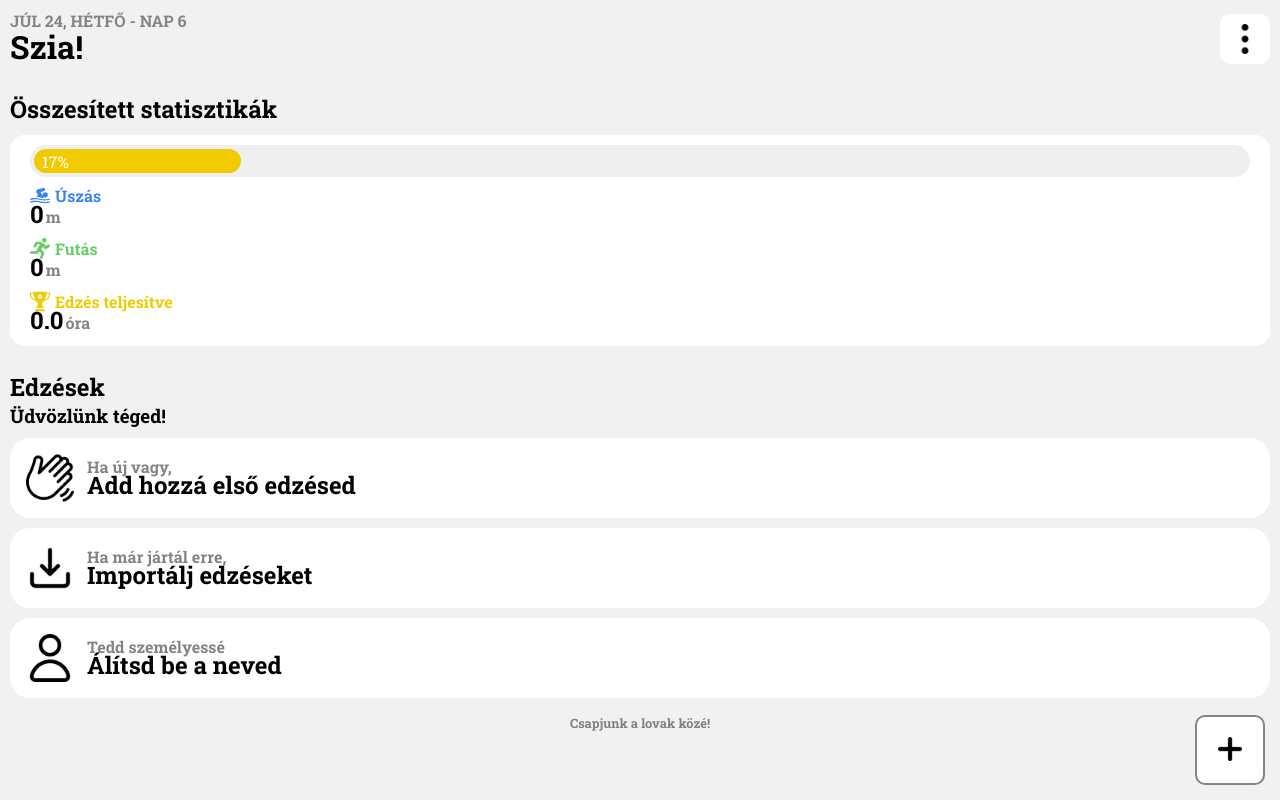
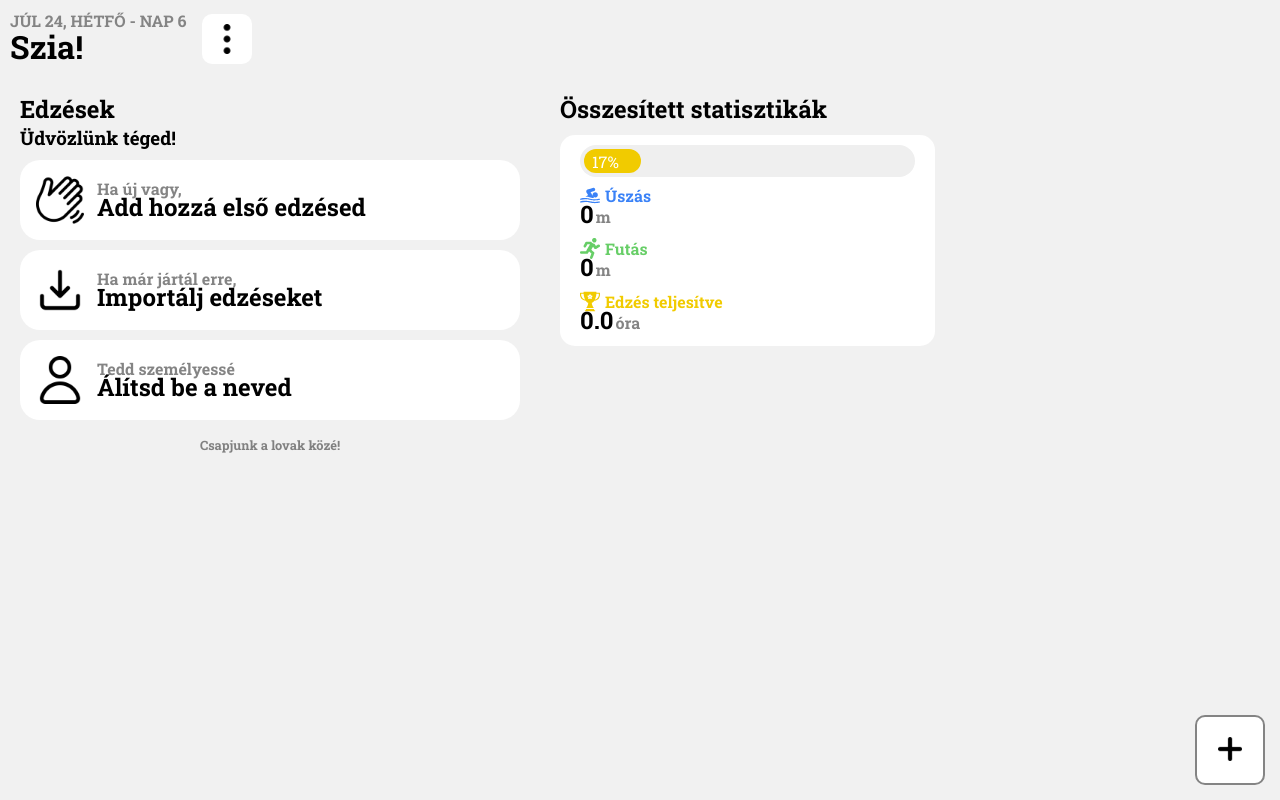
Before and after one commit to bbertold/waterpolo-app, a plain HTML site: page index.html in a window 1280 px wide. Drawn offline with Linux system fonts and the light colour scheme.

Commit message:
[1.1.1] Fix all time stat completed hours
All time stat hours are now fixed and display non complete hours with the correct decimal
Added basic structure for future update which makes JSON file uploading for import
Enabled desktop layout with media queries

```diff
--- a/index.html
+++ b/index.html
@@ -203,10 +203,10 @@
             <div class="setting">
               <p>Importálás</p>
               <div class="options">
-                <button data-id="settingsImportDataBtn">
+                <button data-id="settingsImportClipboard">
                   <i class="fa-solid fa-paste"></i>
                 </button>
-                <button class="disabled-btn">
+                <button data-id="settingsImportFile" class="disabled-btn">
                   <i class="fa-solid fa-file-arrow-up"></i>
                 </button>
               </div>
@@ -235,7 +235,7 @@
               </div>
             </div>
           </div>
-          <p class="version-info">Version 1.1.0 || 2023.07.23</p>
+          <p class="version-info">Version 1.1.1 || 2023.07.24</p>
         </div>
       </div>
     </div>
--- a/script.js
+++ b/script.js
@@ -18,7 +18,7 @@ const app = {
     settingsOpenBtn: document.querySelector('[data-id="settingsOpenBtn"]'),
     settingsModal: document.querySelector('[data-id="settingsModal"]'),
     settingsModalCloseBtn: document.querySelector('[data-id="settingsModalCloseBtn"]'),
-    settingsImportDataBtn: document.querySelector('[data-id="settingsImportDataBtn"]'),
+    settingsImportClipboard: document.querySelector('[data-id="settingsImportClipboard"]'),
     settingsExportDataBtn: document.querySelector('[data-id="settingsExportDataBtn"]'),
     sessionContainer: document.querySelector('[data-id="sessionContainer"]'),
     welcomeText: document.querySelector('[data-id="welcomeText"]'),
@@ -31,7 +31,8 @@ const app = {
     allTimeStatTimeLength: document.querySelector('[data-id="allTimeStatTimeLength"]'),
     allTImeStatTimeLengthUnit: document.querySelector('[data-id="allTImeStatTimeLengthUnit"]'),
     allTimeStatProgressBar: document.querySelector('[data-id="allTimeStatProgressBar"]'),
-    navCurrentDate: document.querySelector('[data-id="navCurrentDate"]')
+    navCurrentDate: document.querySelector('[data-id="navCurrentDate"]'),
+    settingsImportFile: document.querySelector('[data-id="settingsImportFile"]')
   },
 
   registerEventListener() {
@@ -50,7 +51,7 @@ const app = {
       app.$.settingsModal.classList.add("hidden")
     })
 
-    app.$.settingsImportDataBtn.addEventListener("click", () => importData())
+    app.$.settingsImportClipboard.addEventListener("click", () => importData(clipboard))
 
     app.$.settingsExportDataBtn.addEventListener("click", () => exportData())
 
@@ -156,7 +157,7 @@ const app = {
       timeLength: 0
     },
     currentDate: new Date(),
-    codeVersion: "1.1.0"
+    codeVersion: "1.1.1"
   },
 
   init() {
@@ -452,10 +453,13 @@ function exportData() {
 
 }
 
-function importData() {
-  let inputData = prompt("Paste data", '[]')
+function importData(origin) {
+  let inputedJson = ""
+  if (origin = "clipboard") {
+    inputedJson = prompt("Paste data", '[]')
+  }
   workoutsBackup({ create: true, storeLength: 0 }, false)
-  localStorage.setItem("workouts", inputData)
+  localStorage.setItem("workouts", inputedJson)
 }
 
 function newWorkout(key, value) {
@@ -662,10 +666,10 @@ function greeting() {
 }
 
 function loadAllTimeStat() {
-  let timeSpent = app.state.allTimeStat.timeLength / 1000 //milliseconds -> seconds
-  let hour = Math.floor(timeSpent / 3600)
-  if (String(hour).split(".").length < 2 || String(hour).split(".")[1].length <= 2) {
-    hour = hour.toFixed(1);
+  let timeSpent = app.state.allTimeStat.timeLength / 3600000 //milliseconds -> seconds
+  console.log(timeSpent)
+  if (String(timeSpent).split(".").length < 2 || String(timeSpent).split(".")[1].length <= 2) {
+    timeSpent = timeSpent.toFixed(1);
   }
   if (dayCounter(app.state.currentDate.getTime()) != -1) {
     let currentDayCounter = dayCounter(app.state.currentDate.getTime(), true)
@@ -684,7 +688,7 @@ function loadAllTimeStat() {
   app.$.allTImeStatSwimmingUnit.innerHTML = "m"
   app.$.allTimeStatRunning.innerHTML = app.state.allTimeStat.running
   app.$.allTImeStatRunningUnit.innerHTML = "m"
-  app.$.allTimeStatTimeLength.innerHTML = hour
+  app.$.allTimeStatTimeLength.innerHTML = timeSpent
   app.$.allTImeStatTimeLengthUnit.innerHTML = "óra"
 }
 
--- a/style.css
+++ b/style.css
@@ -576,22 +576,29 @@ nav button {
   border: 2px solid #c7c7c7 !important;
 }
 
-/* Media querys NOT ENABLED
+/* Media querys */
 
 @media (min-width: 700px) {
   main {
     display: flex;
     flex-direction: row;
     gap: 40px;
+    margin: 0px 50px 0px 10px;
   }
 
   .all-time-stats {
     order: 2;
+    flex-grow: 0.2;
   }
 
   .wourkouts {
+    max-width: 500px;
     order: 1;
+    flex-grow: 2;
+  }
+
+  nav {
+    justify-content: start;
+    gap: 15px;
   }
 }
-
-*/
```
